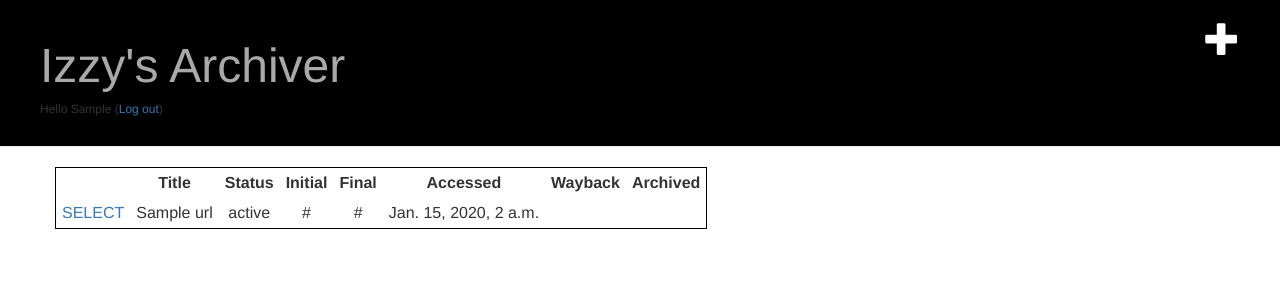
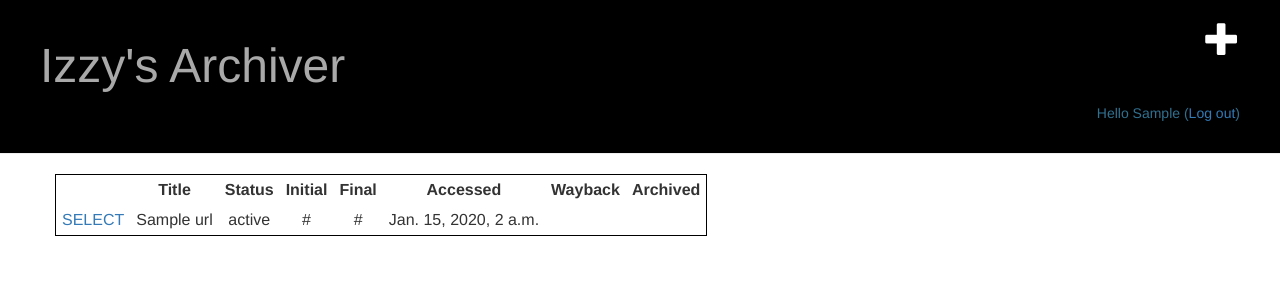
Before and after one commit to Izzbot/Archiver, a Django app: page / in a window 1280 px wide. Shown: the top 300 px of the page. Run offline with Django 3.2, Linux system fonts and the light colour scheme; a user stored in the database is signed in; tables that the repository leaves empty hold one stand-in row (values such as "Sample post"); some libraries are stand-ins or nearby versions.

Commit message:
lab 2 final

```diff
--- a/archive/templates/archive/base.html
+++ b/archive/templates/archive/base.html
@@ -21,10 +21,10 @@
          <h1><a href="{% url 'archive.views.url_list' %}">Izzy's Archiver</a></h1>
 {% if user.is_authenticated %}
         <p class="top-menu">
-            <h6>
+            <p class="text-info" align="right">
             Hello {{ user.username|capfirst }}
                 (<a href="{% url 'django.contrib.auth.views.logout' %}">Log out</a>)
-            </h6>
+            </p>
         </p>
  {% endif %}
     </div>
--- a/mysite/settings.py
+++ b/mysite/settings.py
@@ -116,3 +116,4 @@ STATICFILES_STORAGE = 'storages.backends.s3boto.S3BotoStorage'
 DEFAULT_FILE_STORAGE = 'storages.backends.s3boto.S3BotoStorage'
 
 STATIC_URL = 'http://s3.amazonaws.com/%s' % AWS_STORAGE_BUCKET_NAME + '/'
+STATIC_ROOT = os.path.join(BASE_DIR, 'static')
```
